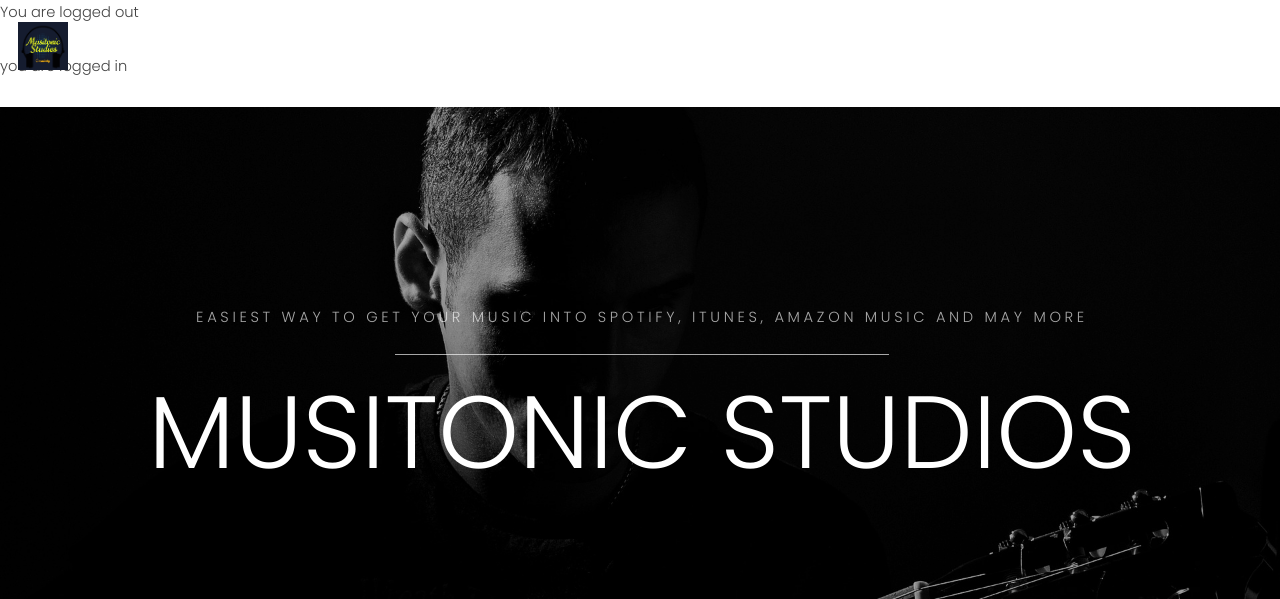
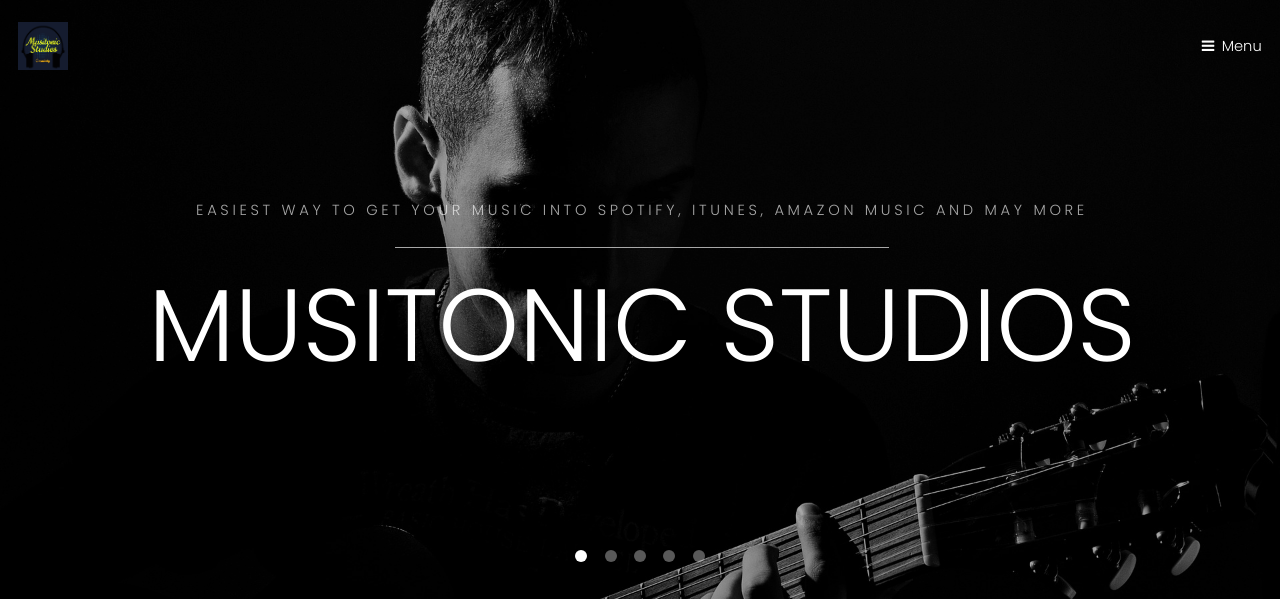
Before and after one commit to noobmasterbala/musitonic, a PHP site: page / in a window 1280 px wide. Shown: the top 599 px of the page. Run offline with PHP 8.4, Linux system fonts and the light colour scheme.

Commit message:
Update index.php

```diff
--- a/index.php
+++ b/index.php
@@ -1,3 +1,6 @@
+<?php
+session_start();
+?>
 <!DOCTYPE HTML>
 <html lang="en">
 	<head>
@@ -36,8 +39,6 @@
 
 
 			</nav>
-			<p>You are logged out</p>
-			<p>you are logged in</p>
 		<!-- Banner -->
 			<section class="banner full">
 				<article>
```
